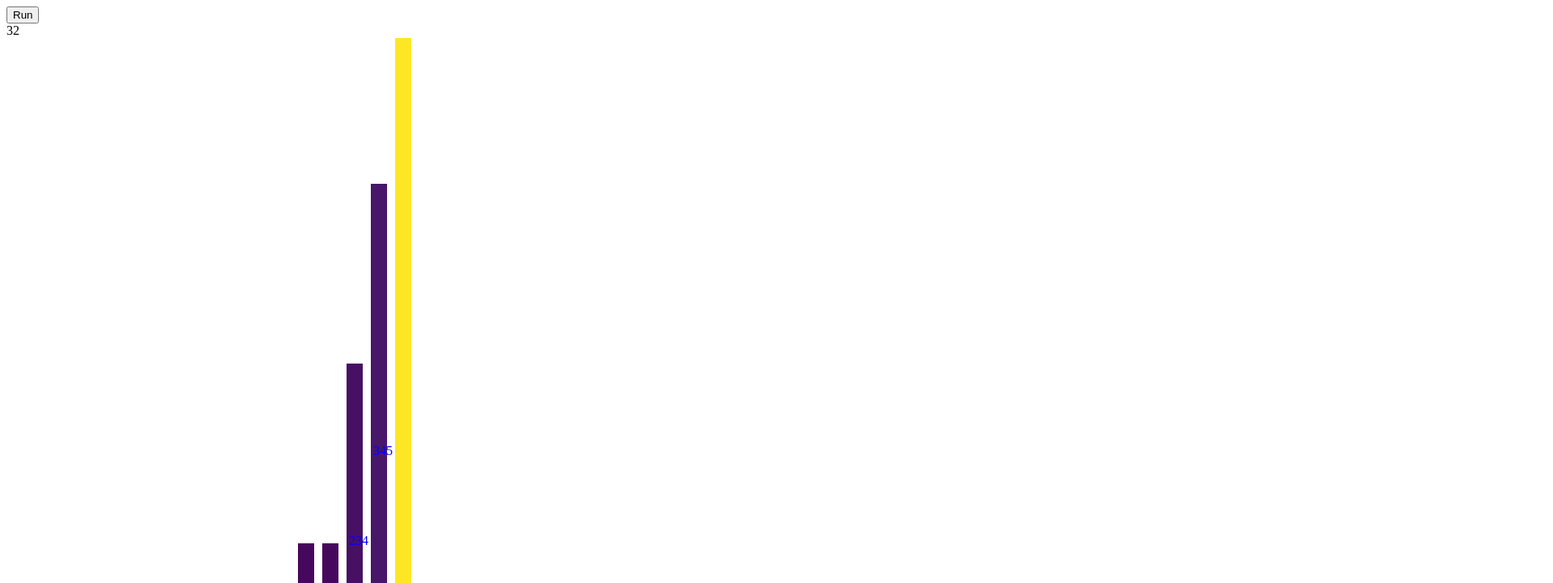
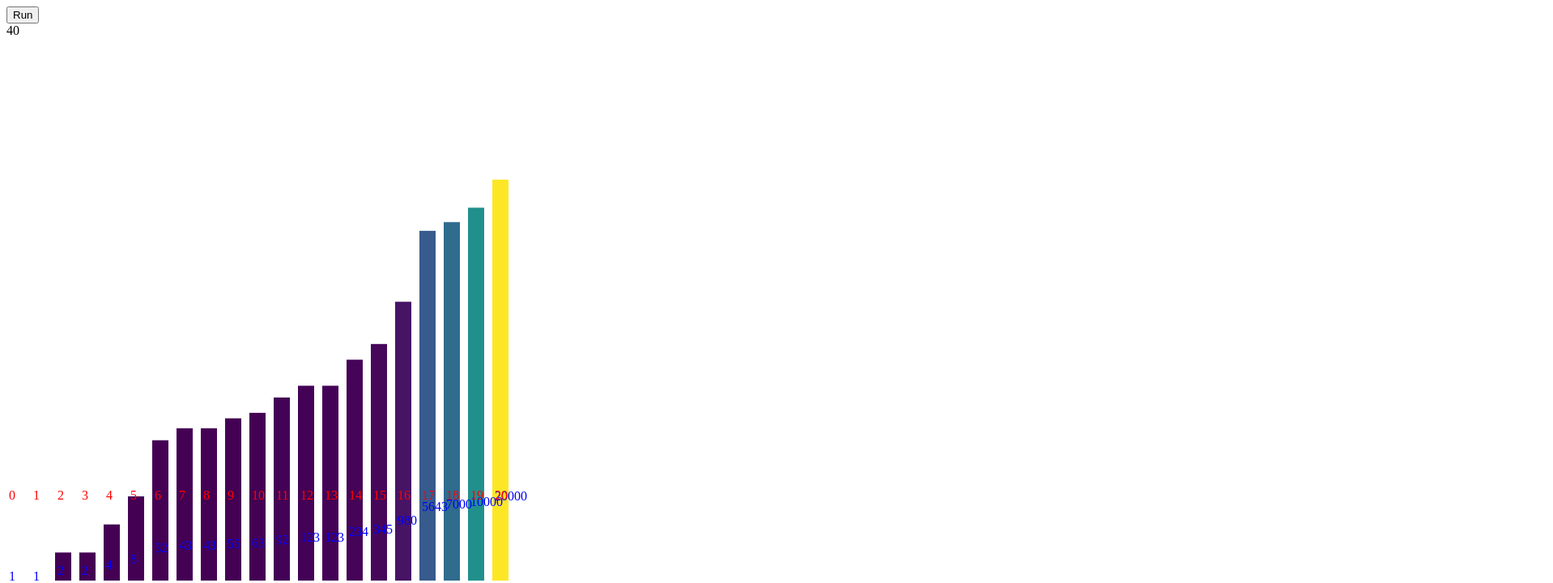
Before and after one commit to mwezn/D3, a plain HTML site: page SortingAlg/selectionsort.html in a window 1280 px wide. Shown: the top 720 px of the page at 81% size, 1918 px wide, since content can reach past the window. Drawn offline with nearby package versions, Linux system fonts and the light colour scheme.

Commit message:
changes to height of bars

```diff
--- a/SortingAlg/selectionsort.html
+++ b/SortingAlg/selectionsort.html
@@ -15,15 +15,15 @@
 <script>
 
 
-let dataset = [1,4,2,8,345,123,43,32,5643,63,123,43,2,55,1,234,92];
+let dataset = [1,4,2,8,345,123,43,32,5643,63,123,43,2,55,1,234,92,10000,980,7000,20000];
 
 document.getElementById('shuffleArr').onclick=function() {
     selectionSort(dataset);
 }
 
 var margin = {top: -200, right: 30, bottom: 30, left: 60},
-        w = 2000 - margin.left - margin.right,
-        h = 700 - margin.top - margin.bottom;
+        w = 900 - margin.left - margin.right,
+        h = 500 - margin.top - margin.bottom;
 const sleep = (milliseconds) => {
     return new Promise(resolve => setTimeout(resolve, milliseconds))
 }
@@ -71,7 +71,10 @@ async function selectionSort(array) {
 
 
 
-const svg = d3.select("#container").append("svg").attr("width", w + margin.left + margin.right).attr("height", h+500);
+const svg = d3.select("#container")
+           .append("svg")
+           .attr("width", w)
+           .attr("height", h);
 
 const shift =(arr)=> {
     d3.select("svg").remove();
@@ -80,14 +83,12 @@ let plot=svg.selectAll("rect")
    .data(arr)
    .enter()
    .append("rect")
-   //.attr("fill",(d)=>`#${d}`) nice black-grey-white color
    .attr("fill",(d)=>myColor(d))
    .attr("x", (d, i) => i * 30)
-   .attr("text", (d,i)=>d)
-   .attr("y", (d,i)=>h-2*d)
+   .attr("y", (d,i)=>h-50*Math.log(d))
    .attr("width", 20)
    .attr("height", (d, i) => {
-     return 3*d;
+     return 50*Math.log(d);
     });
 svg.selectAll("text")
        .data(arr)
@@ -95,7 +96,7 @@ svg.selectAll("text")
        .append("text")
        .attr("fill","blue")
        .attr("x", (d, i) => i * 30+3)
-       .attr("y", (d, i) => h - d-10)
+       .attr("y", (d, i) => h - 10*Math.log(d))
        .text(d=>d)
 svg.selectAll("text.index")
     .data(arr)
@@ -103,7 +104,7 @@ svg.selectAll("text.index")
     .append('text')
     .attr("fill", "red")
     .attr("x", (d, i) => i * 30+3)
-    .attr("y", (d, i) => h- 10 )
+    .attr("y", (d, i) => h- 100 )
     .text((d,i)=>i)
 }
 
```
